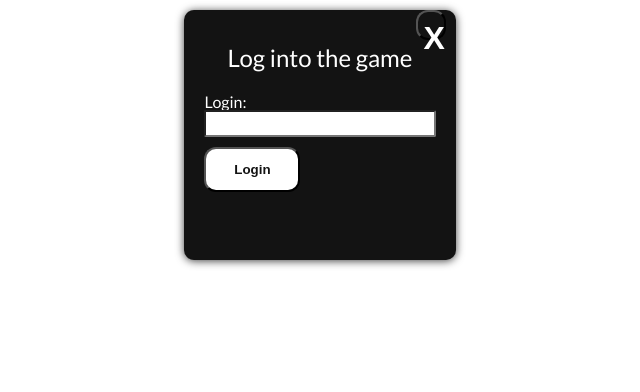
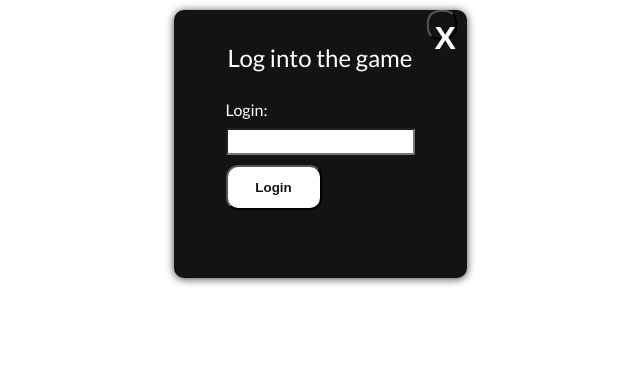
Before and after one commit to davide2894/react-ws, a Next.js app: page / in a window 1280 px wide. Both pictures are taken after a click on the button "Login". Shown: the part 136-528 px from the top of the page, without its empty margins (320-960 px from the left). Built offline with nearby package versions, Linux system fonts and the light colour scheme.

Commit message:
refactor: login button and form

```diff
--- a/src/components/loginButton/LoginButton.module.css
+++ b/src/components/loginButton/LoginButton.module.css
@@ -1,3 +1,6 @@
 .loginButton {
-  margin-bottom: 2rem;
+  display: flex;
+  justify-content: center;
+  align-items: center;
+  margin: 2rem auto;
 }
--- a/src/components/loginForm/LoginForm.module.css
+++ b/src/components/loginForm/LoginForm.module.css
@@ -1,7 +1,13 @@
 .loginForm {
+  display: flex;
+  flex-direction: column;
   padding-top: 1.5rem;
-  padding-bottom: 2rem;
+  padding: 2rem;
   margin-bottom: 1rem;
+}
+
+.loginLabel {
+  display: block;
 }
 
 .nameInput {
@@ -9,5 +15,9 @@
   width: 100%;
   padding: 0.25rem;
   color: var(--color-cod-gray);
+}
+
+.loginLabel,
+.nameInput {
   margin-bottom: 10px;
 }
--- a/src/components/loginForm/LoginForm.tsx
+++ b/src/components/loginForm/LoginForm.tsx
@@ -13,21 +13,16 @@ function LoginForm(props: { onLoginFormSubmit: () => void }) {
 
   function onFormSubmit(evt: SyntheticEvent) {
     evt.preventDefault();
-
     dispatch(login(userName));
-
-    if (props.onLoginFormSubmit) {
-      // router.push("/");
     router.push("/quiz/lobby");
-      props.onLoginFormSubmit();
-    }
   }
 
   return (
     <form className={styles.loginForm} onSubmit={(evt) => onFormSubmit(evt)}>
       <div className="mb-4">
-        <label htmlFor="nameInput" className="block mb-2">
+        <label htmlFor="nameInput" className={styles.loginLabel}>
           Login:
+        </label>
         <input
           className={styles.nameInput}
           type="text"
@@ -39,7 +34,6 @@ function LoginForm(props: { onLoginFormSubmit: () => void }) {
             setUserName(evt.target.value);
           }}
         />
-        </label>
       </div>
       <SubmitButton text="Login" />
     </form>
```
Lines whose indentation alone changed are shown as unchanged.
